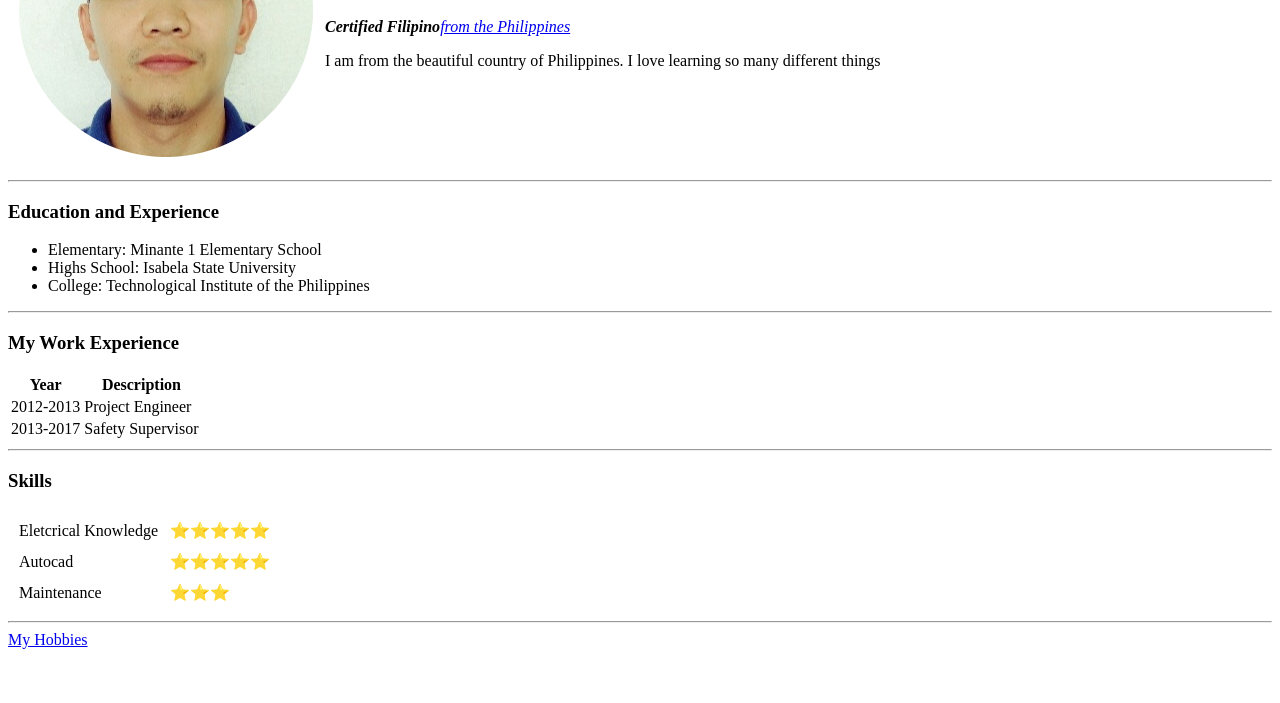
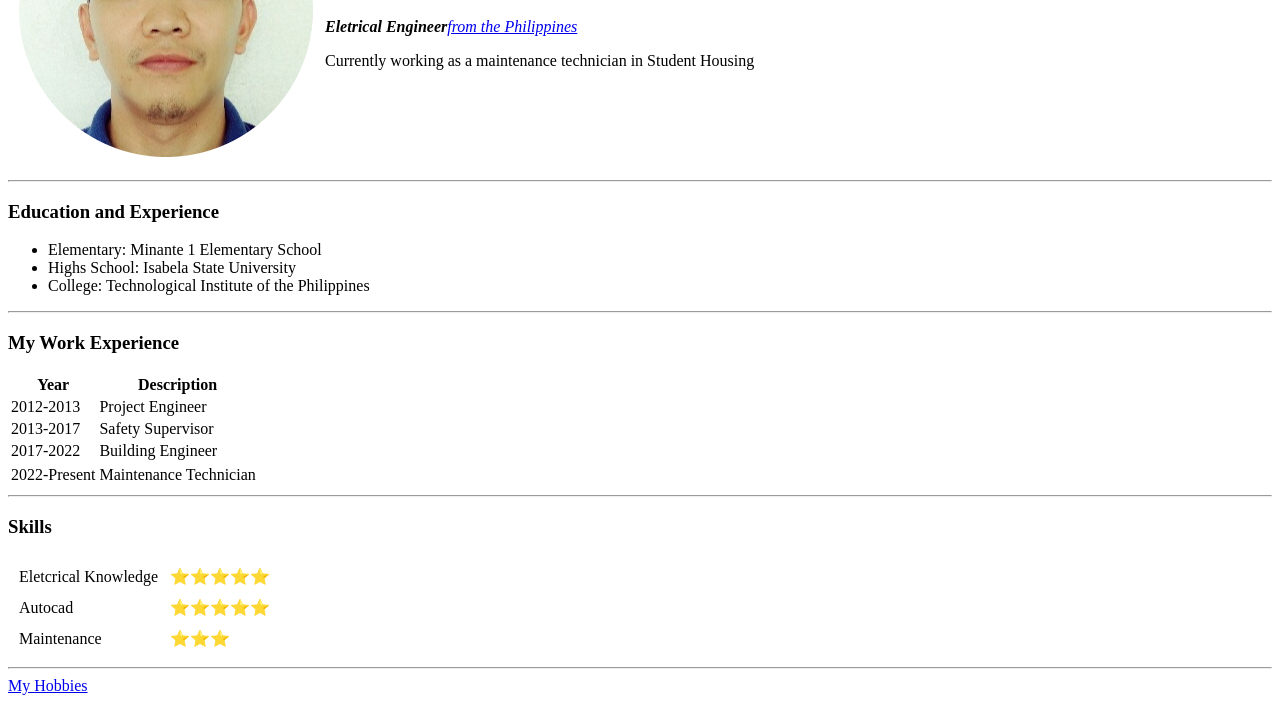
Before and after one commit to Itchieboy18/cv, a plain HTML site: page index.html in a window 1280 px wide. Shown: the part 156-859 px from the top of the page. Before the commit the page ends 813 px from the top, so only its background shows below. Drawn offline with Linux system fonts and the light colour scheme.

Commit message:
Update index.html

```diff
--- a/index.html
+++ b/index.html
@@ -8,8 +8,8 @@
         <tr>
             <td><img src="Untitled-modified.png" alt="richie picture"></td>
             <td><h1> RICHIE VINARAO ABREGADO</h1>
-                <p> <em><strong>Certified Filipino</strong><a href="https://en.wikipedia.org/wiki/Philippines">from the Philippines</a></em></p>
-                <p> I am from the beautiful country of Philippines. I love learning so many different things</p>
+                <p> <em><strong>Eletrical Engineer</strong><a href="https://en.wikipedia.org/wiki/Philippines">from the Philippines</a></em></p>
+                <p> Currently working as a maintenance technician in Student Housing</p>
                 </td>
         </tr>
     </table>
@@ -41,6 +41,14 @@
             <td>2013-2017</td>
             <td>Safety Supervisor</td>
         </tr>
+        <tr>
+            <td>2017-2022</td>
+            <td>Building Engineer</td>
+        <tr/>
+        <tr>
+            <td>2022-Present</td>
+            <td>Maintenance Technician</td>
+        </tr>
     </tbody>
     </table>
 
```
